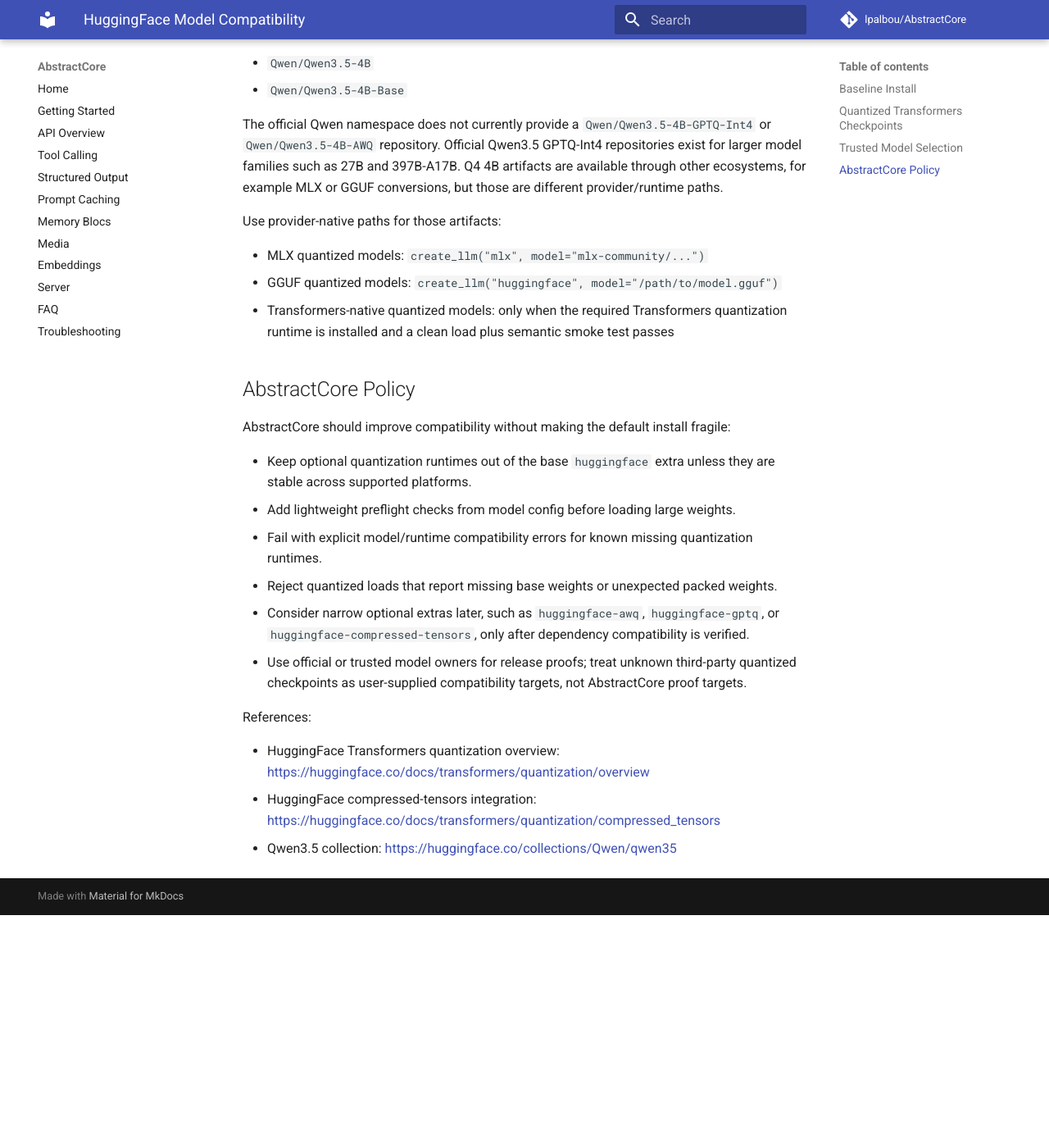
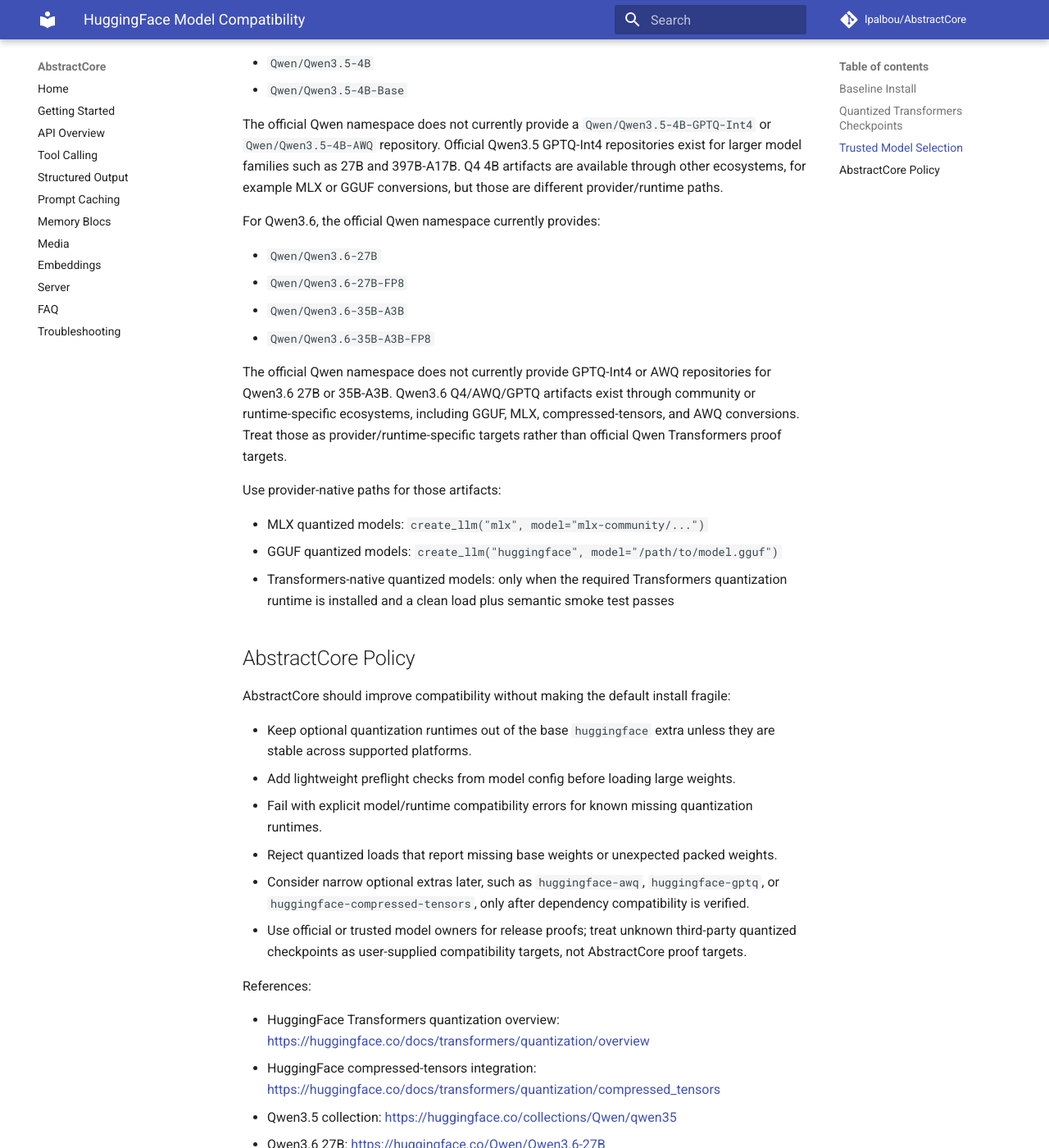
Before and after one commit to sidhantpande/Unified-LLM, an MkDocs documentation site: the page built from docs/huggingface-model-compatibility.md, in a window 1280 px wide and 1400 px high, scrolled down 1256 px. Shown: the whole window at 82% size. Built offline with MkDocs 1.6.1 and Material for MkDocs 9.7.7, drawn with Linux system fonts in a browser that asks for light colours; comment, search, counter and statistics services are not loaded; before the commit the page ends 2372 px from its top, so only the background shows below that; some of the changed text lies outside the part shown.

Commit message:
Document Qwen3.6 quantized model targets

```diff
--- a/docs/huggingface-model-compatibility.md
+++ b/docs/huggingface-model-compatibility.md
@@ -51,6 +51,18 @@ The official Qwen namespace does not currently provide a `Qwen/Qwen3.5-4B-GPTQ-I
 families such as 27B and 397B-A17B. Q4 4B artifacts are available through other ecosystems, for
 example MLX or GGUF conversions, but those are different provider/runtime paths.
 
+For Qwen3.6, the official Qwen namespace currently provides:
+
+- `Qwen/Qwen3.6-27B`
+- `Qwen/Qwen3.6-27B-FP8`
+- `Qwen/Qwen3.6-35B-A3B`
+- `Qwen/Qwen3.6-35B-A3B-FP8`
+
+The official Qwen namespace does not currently provide GPTQ-Int4 or AWQ repositories for Qwen3.6
+27B or 35B-A3B. Qwen3.6 Q4/AWQ/GPTQ artifacts exist through community or runtime-specific
+ecosystems, including GGUF, MLX, compressed-tensors, and AWQ conversions. Treat those as
+provider/runtime-specific targets rather than official Qwen Transformers proof targets.
+
 Use provider-native paths for those artifacts:
 
 - MLX quantized models: `create_llm("mlx", model="mlx-community/...")`
@@ -80,3 +92,11 @@ References:
   <https://huggingface.co/docs/transformers/quantization/compressed_tensors>
 - Qwen3.5 collection:
   <https://huggingface.co/collections/Qwen/qwen35>
+- Qwen3.6 27B:
+  <https://huggingface.co/Qwen/Qwen3.6-27B>
+- Qwen3.6 27B FP8:
+  <https://huggingface.co/Qwen/Qwen3.6-27B-FP8>
+- Qwen3.6 35B-A3B:
+  <https://huggingface.co/Qwen/Qwen3.6-35B-A3B>
+- Qwen3.6 35B-A3B FP8:
+  <https://huggingface.co/Qwen/Qwen3.6-35B-A3B-FP8>
```
